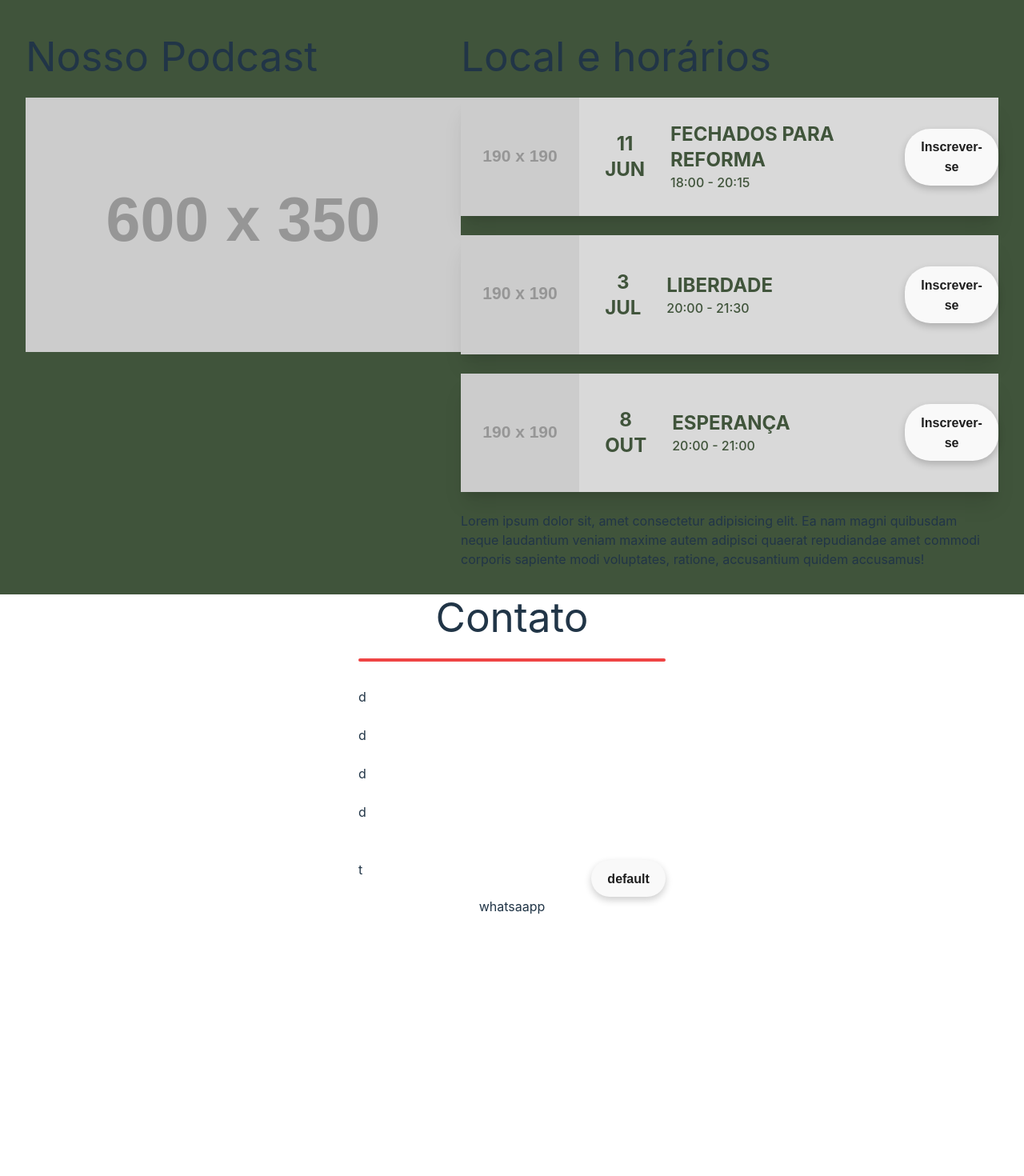
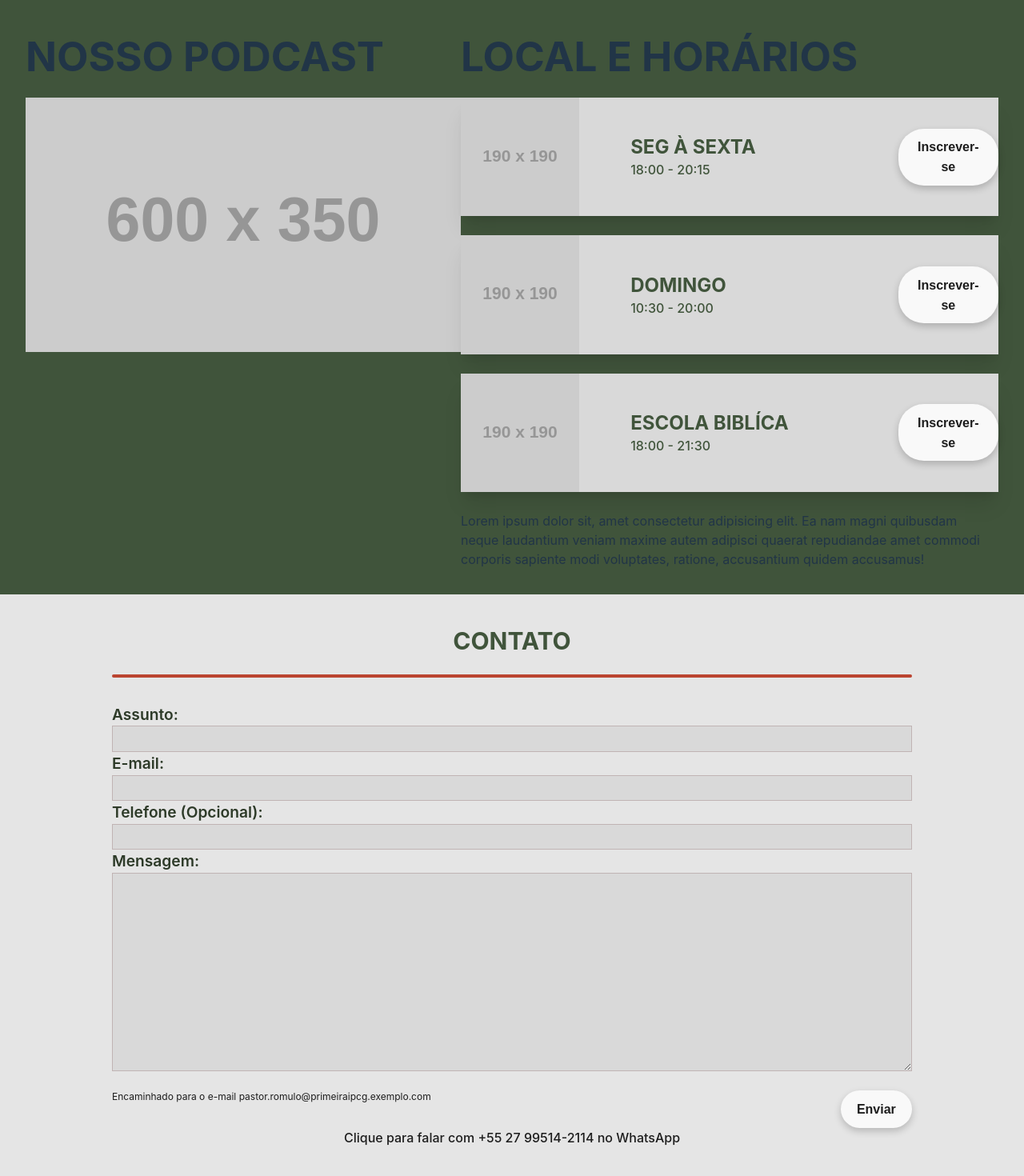
Before and after one commit to erikvix/igreja-presbiteriana-react, a React (Vite) app: page / in a window 1280 px wide. Shown: the part 2544-4014 px from the top of the page at 80% size. Before the commit the page ends 3689 px from the top, so only its background shows below. Built offline with nearby package versions, Linux system fonts and the light colour scheme.

Commit message:
feat: include contact section

```diff
--- a/src/components/Section/Contato/index.jsx
+++ b/src/components/Section/Contato/index.jsx
@@ -3,26 +3,30 @@ import Button from "../../Button";
 
 export default function Contato() {
   return (
-    <div className="flex justify-center flex-col items-center">
+    <div className="flex justify-center flex-col items-center bg-neutral-200 py-10">
       <div className="flex flex-col items-center gap-6 mb-8">
-        <h1>Contato</h1>
-        <div className="border-b-4 border-red-500 rounded w-96"></div>
+        <h1 className="font-bold uppercase text-3xl text-dark-green">
+          Contato
+        </h1>
+        <div className="border-b-4 border-dark-red rounded w-[1000px]"></div>
       </div>
-      <div className="flex flex-col w-96">
-        <label htmlFor="">d</label>
+      <div className="flex flex-col">
+        <label htmlFor="">Assunto:</label>
         <input type="text" />
-        <label htmlFor="">d</label>
+        <label htmlFor="">E-mail:</label>
         <input type="text" />
-        <label htmlFor="">d</label>
+        <label htmlFor="">Telefone (Opcional):</label>
         <input type="text" />
-        <label htmlFor="">d</label>
-        <input type="text" />
+        <label htmlFor="">Mensagem:</label>
+        <textarea name="" id="" cols="30" rows="10"></textarea>
         <div className="flex justify-between mt-6">
-          <span>t</span>
-          <Button />
+          <span className="text-xs text-black-c">
+            Encaminhado para o e-mail pastor.romulo@primeiraipcg.exemplo.com
+          </span>
+          <Button>Enviar</Button>
         </div>
       </div>
-      <span>whatsaapp</span>
+      <a href="">Clique para falar com +55 27 99514-2114 no WhatsApp</a>
     </div>
   );
 }
--- a/src/components/Section/LocalEHorarios/index.jsx
+++ b/src/components/Section/LocalEHorarios/index.jsx
@@ -5,23 +5,17 @@ const items = [
   {
     image: "https://placehold.co/190",
     date: "18:00 - 20:15",
-    title: "FECHADOS PARA REFORMA",
-    day: "11",
-    month: "jun",
+    title: "Seg à sexta",
   },
   {
     image: "https://placehold.co/190",
-    date: "20:00 - 21:30",
-    title: "LIBERDADE",
-    day: "3",
-    month: "jul",
+    date: "10:30 - 20:00",
+    title: "Domingo",
   },
   {
     image: "https://placehold.co/190",
-    date: "20:00 - 21:00",
-    title: "ESPERANÇA",
-    day: "8",
-    month: "out",
+    date: "18:00 - 21:30",
+    title: "Escola biblíca",
   },
 ];
 
@@ -30,7 +24,7 @@ export default function LocalEHorarios() {
     <div className="bg-dark-green">
       <div className="flex items-baseline justify-between py-8 px-8">
         <div className="flex flex-col gap-6">
-          <h1>Nosso Podcast</h1>
+          <h1 className="font-bold uppercase ">Nosso Podcast</h1>
           {/* <video
             src="https://www.youtube.com/watch?v=NpEaa2P7qZI"
             autoPlay
@@ -40,7 +34,7 @@ export default function LocalEHorarios() {
           <img src="https://placehold.co/600x350" alt="" />
         </div>
         <div className="max-w-2xl flex flex-col gap-6">
-          <h1>Local e horários</h1>
+          <h1 className="font-bold uppercase">Local e horários</h1>
           {items.map((item) => {
             return (
               <EventoBanner
--- a/src/index.css
+++ b/src/index.css
@@ -2,7 +2,7 @@
 @tailwind components;
 @tailwind utilities;
 
-*{
+* {
   margin: 0;
   padding: 0;
   list-style: none;
@@ -16,23 +16,41 @@
 
   color-scheme: light dark;
   color: rgba(255, 255, 255, 0.87);
-  background-color: #E7E5E4;
+  background-color: #e7e5e4;
   font-synthesis: none;
   text-rendering: optimizeLegibility;
   -webkit-font-smoothing: antialiased;
   -moz-osx-font-smoothing: grayscale;
 
-  --green: #2D3A28;
-  --green-light: #5B7553;
-  --beige: #F1E9DA;
+  --green: #2d3a28;
+  --green-light: #5b7553;
+  --beige: #f1e9da;
   --brown: #756b5d;
   --red: #bb4430;
   --black: #1d1d1d;
 }
+input {
+  width: 1000px;
+  background-color: #d9d9d9;
+  border: 1px solid #c0b4b4;
+  padding: 0.2rem;
+  color: #1d1d1d;
+}
+textarea {
+  padding: 0.2rem;
+  color: #1d1d1d;
 
+  background-color: #d9d9d9;
+  border: 1px solid #c0b4b4;
+}
+label {
+  color: #2d3a28;
+  font-size: 1.2rem;
+  font-weight: 600;
+}
 a {
   font-weight: 500;
-  color: #646cff;
+  color: var(--black);
   text-decoration: inherit;
 }
 
```
